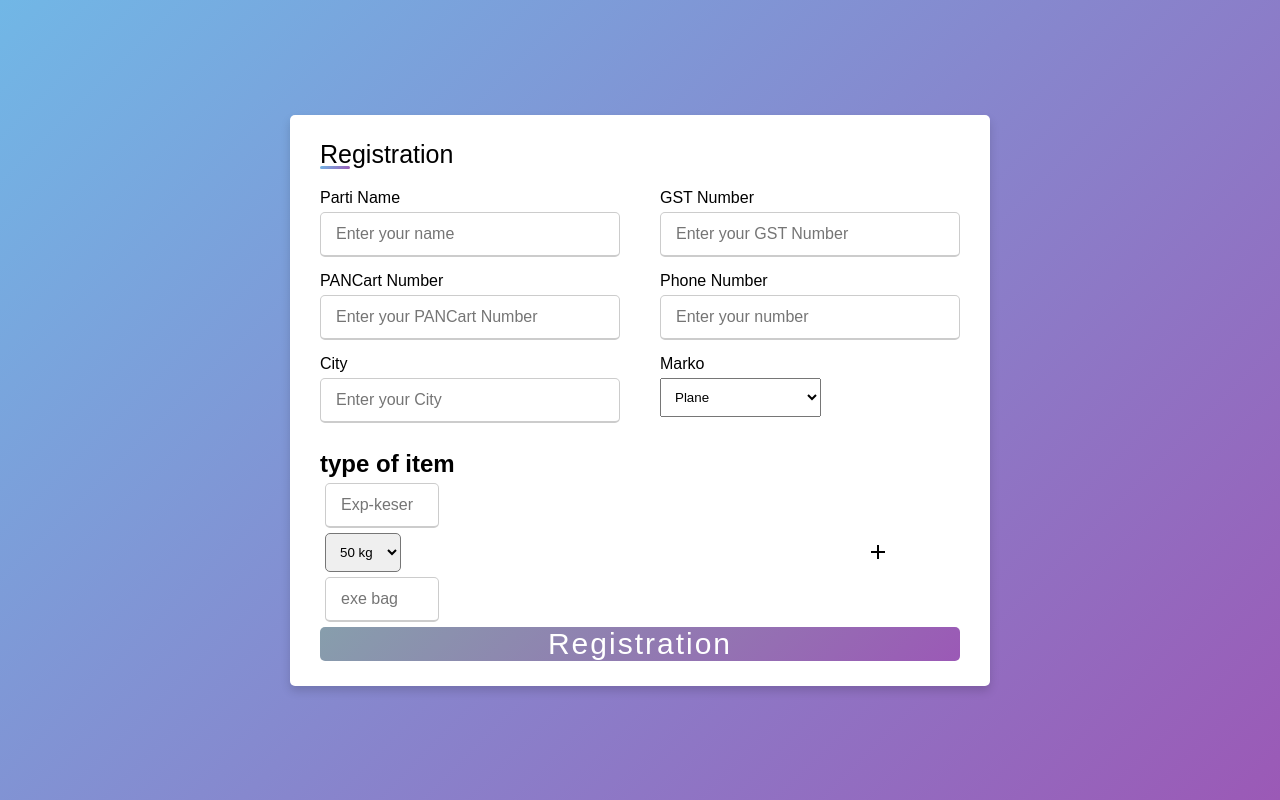
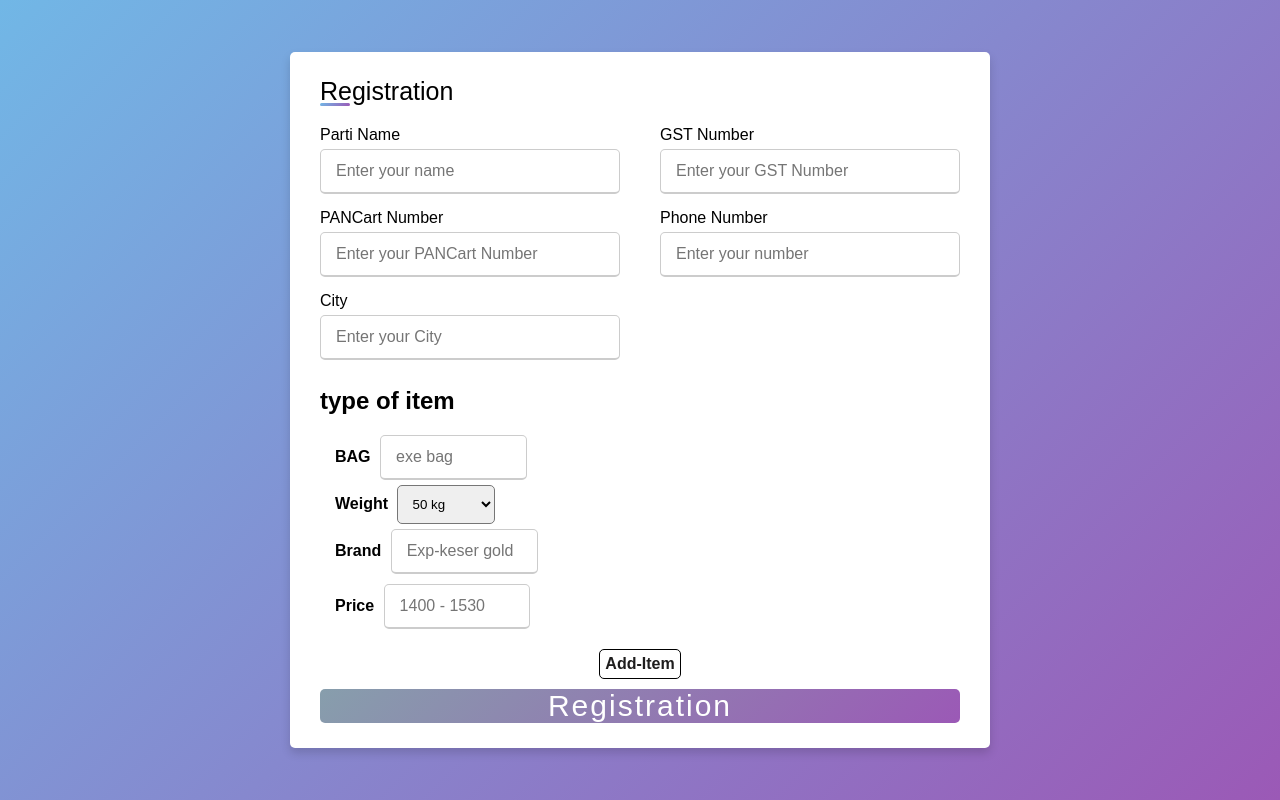
Before and after one commit to sento-12/BHUMI, a plain HTML site: page form.html in a window 1280 px wide. Drawn offline with nearby package versions, Linux system fonts and the light colour scheme.

Commit message:
require change for form

```diff
--- a/form.css
+++ b/form.css
@@ -6,7 +6,7 @@
 }
 
 body {
-  height: 100vh;
+  min-height: 100vh;
   display: flex;
   justify-content: center;
   align-items: center;
@@ -72,7 +72,9 @@ form .input-box span.details {
 }
 
 .user-details .input-box input:focus,
-.user-details .input-box input:valid {
+.user-details .input-box input:valid,
+.input-box input:focus,
+.input-box input:valid {
   border-color: #9b59b6;
 }
 
@@ -140,36 +142,6 @@ form .submit:hover {
   background: linear-gradient(-135deg, #71b7e6, #9b59b6);
 }
 
-@media(max-width: 584px) {
-  .container {
-    max-width: 100%;
-  }
-
-  form .user-details .input-box {
-    margin-bottom: 15px;
-    width: 100%;
-  }
-
-  form .category {
-    width: 100%;
-  }
-
-  .content form .user-details {
-    max-height: 300px;
-    overflow-y: scroll;
-  }
-
-  .user-details::-webkit-scrollbar {
-    width: 5px;
-  }
-}
-
-@media(max-width: 459px) {
-  .container .content .category {
-    flex-direction: column;
-  }
-}
-
 #box {
   padding: 10px;
   padding-right: 50px;
@@ -224,13 +196,68 @@ form .submit:hover {
   display: flex;
   justify-content: space-between;
   align-items: center;
+  flex-wrap: wrap;
+  width: 85%;
+  margin: 15px;
 }
 
-#symbol {
-  display: flex;
-  justify-content:end;
-  align-items: row;
-  /* font-size: 70px; */
-  margin-right: 70px;
+#size{
+  width: 60%;
+}
+
+#size span{
+  font-weight: 550;
+
+}
+
+.symbol{
+  display: flex ;
+  justify-content: center;
+  align-items: center;
+  margin-bottom: 10px;
+}
+.symbol span {
   cursor: pointer;
+  border: 1px solid black;
+  border-radius: 5px;
+  padding: 5px;
+  font-weight: bold;
+  color: rgba(17, 16, 16, 0.945);
+  transition: all 0.3s ease;
 }
+
+.symbol span:hover {
+  background-color: black ;
+  color: white    ;
+}
+
+
+@media(max-width: 584px) {
+  .container {
+    max-width: 100%;
+  }
+
+  form .user-details .input-box {
+    margin-bottom: 15px;
+    width: 100%;
+  }
+
+  form .category {
+    width: 100%;
+  }
+
+  .content form .user-details {
+    max-height: 300px;
+    overflow-y: scroll;
+  }
+
+  .user-details::-webkit-scrollbar {
+    width: 5px;
+  }
+}
+
+@media(max-width: 459px) {
+  .container .content .category {
+    flex-direction: column;
+  }
+}
--- a/form.html
+++ b/form.html
@@ -36,7 +36,7 @@
             <span class="details">City</span>
             <input type="text" id="city" placeholder="Enter your City" required>
           </div>
-          <div class="input-box">
+          <!-- <div class="input-box">
             <span class="details">Marko</span>
             <select placeholder="Confirm your password" id="box" required>
               <option>Plane</option>
@@ -46,7 +46,7 @@
               <option>Kesar-Gold</option>
               <option>Vrundavan</option>
             </select>
-          </div>
+          </div> -->
         </div>
         <h2>
           type of item
@@ -55,13 +55,13 @@
 
         <div id="size">
           <div class="input-box">
-            <!-- <span class="details">GST Number</span> -->
-            <input type="text" placeholder="Exp-keser gold" class="deta" id="notmt" required><br>
-            <span id="mag-mt" class="mag"></span>
+            <span > BAG</span>
+            <input type="text" placeholder="exe bag"class="deta"  id="nan2" required ><br>
+            <span id="msg-nan" class="mag"></span>
           </div>
 
-           <div class="input-box">
-
+          <div class="input-box">
+            <span > Weight</span>
             <select placeholder="Confirm your password" id="box1" required>
               <option>50 kg</option>
               <option>60 kg</option>
@@ -69,21 +69,27 @@
             </select>
           </div>
 
+          <div class="input-box">
+            <span > Brand</span>
+            <input type="text" placeholder="Exp-keser gold" class="deta" id="notmt" required><br>
+            <span id="mag-mt" class="mag"></span>
+          </div>
 
           <div class="input-box">
-            <!-- <span class="details">GST Number</span> -->
-            <input type="text" placeholder="exe bag"class="deta"  id="nan2" ><br>
-            <span id="msg-nan" class="mag"></span>
+            <span > Price</span>
+            <input type="text" placeholder="1400 - 1530" class="deta" id="notmt" required><br>
+            <span id="mag-mt" class="mag"></span>
           </div>
+
         </div>
-        <div id="symbol" required>
-          <span class="material-symbols-outlined">
-            add
-            </span>
-        </div>
-        </div>
+      </div>
 
 
+      <div class="symbol" >
+        <span >
+           Add-Item
+          </span>
+      </div>
   <input type="submit" onclick="checkNumber()" value="Registration" class="submit">
 
 
--- a/form.js
+++ b/form.js
@@ -1,53 +1,48 @@
 function checkNumber() {
   // Get user input
-    var userInput = document.getElementById('nan2').value;
+  var userInput = document.getElementById("nan2").value;
 
   // Check if it's a number
   if (!isNaN(userInput)) {
-        console.log(document.getElementById('nan2').value);
+    console.log(document.getElementById("nan2").value);
   } else {
-        document.getElementById('msg-nan').innerText =  'Enter Only Number After Refresh';
+    document.getElementById("msg-nan").innerText =
+      "Enter Only Number After Refresh";
   }
-
 
   // LOCAL HPST ChannelMergerNode.apply.apply.apply.apply.apply.apply.apply.apply.
 
-
   let name = document.getElementById("partyName").value;
-    localStorage.setItem('name', name);
+  localStorage.setItem("name", name);
 
   let phoneNumber = document.getElementById("phoneNumber").value;
-    localStorage.setItem('phoneNumber', phoneNumber);
+  localStorage.setItem("phoneNumber", phoneNumber);
 
   let gstNumber = document.getElementById("gstNumber").value;
-    localStorage.setItem('gstNumber', gstNumber);
+  localStorage.setItem("gstNumber", gstNumber);
 
   let PANcard = document.getElementById("PANcard").value;
-    localStorage.setItem('PANcard', PANcard);
+  localStorage.setItem("PANcard", PANcard);
 
   let city = document.getElementById("city").value;
-    localStorage.setItem('city', city);
+  localStorage.setItem("city", city);
 
   let marko = document.getElementById("box").value;
-    localStorage.setItem('marko', marko);
+  localStorage.setItem("marko", marko);
 
-
-    console.log(name , gstNumber , city , marko);
+  console.log(name, gstNumber, city, marko);
 }
 
-document.getElementById("symbol").addEventListener("click", () => {
-    let symbol = document.getElementById("symbol").value;
-    document.querySelector("#symbol").innerHTML = `<div class="main-Categries">
-
+let html = `
 <div id="size">
           <div class="input-box">
-        <!-- <span class="details">GST Number</span> -->
-        <input type="text" placeholder="Exp-keser gold" class="deta" id="notmt" required><br>
-        <span id="mag-mt" class="mag"></span>
+            <span > BAG</span>
+            <input type="text" placeholder="exe bag"class="deta"  id="nan2" required ><br>
+            <span id="msg-nan" class="mag"></span>
           </div>
 
           <div class="input-box">
-
+            <span > Weight</span>
             <select placeholder="Confirm your password" id="box1" required>
               <option>50 kg</option>
               <option>60 kg</option>
@@ -55,13 +50,23 @@ document.getElementById("symbol").addEventListener("click", () => {
             </select>
           </div>
 
+          <div class="input-box">
+            <span > Brand</span>
+            <input type="text" placeholder="Exp-keser gold" class="deta" id="notmt" required><br>
+            <span id="mag-mt" class="mag"></span>
+          </div>
 
           <div class="input-box">
-        <!-- <span class="details">GST Number</span> -->
-        <input type="text" placeholder="exe bag"class="deta"  id="nan2" ><br>
-        <span id="msg-nan" class="mag"></span>
+            <span > Price</span>
+            <input type="text" placeholder="1400 - 1530" class="deta" id="notmt" required><br>
+            <span id="mag-mt" class="mag"></span>
           </div>
+
         </div>`;
+
+document.querySelector(".symbol").addEventListener("click", () => {
+  document.querySelector(".main-Categries").innerHTML =
+    document.querySelector(".main-Categries").innerHTML + html;
 });
 
 console.log("--------- this working... -->");
```
Lines whose indentation alone changed are shown as unchanged.
